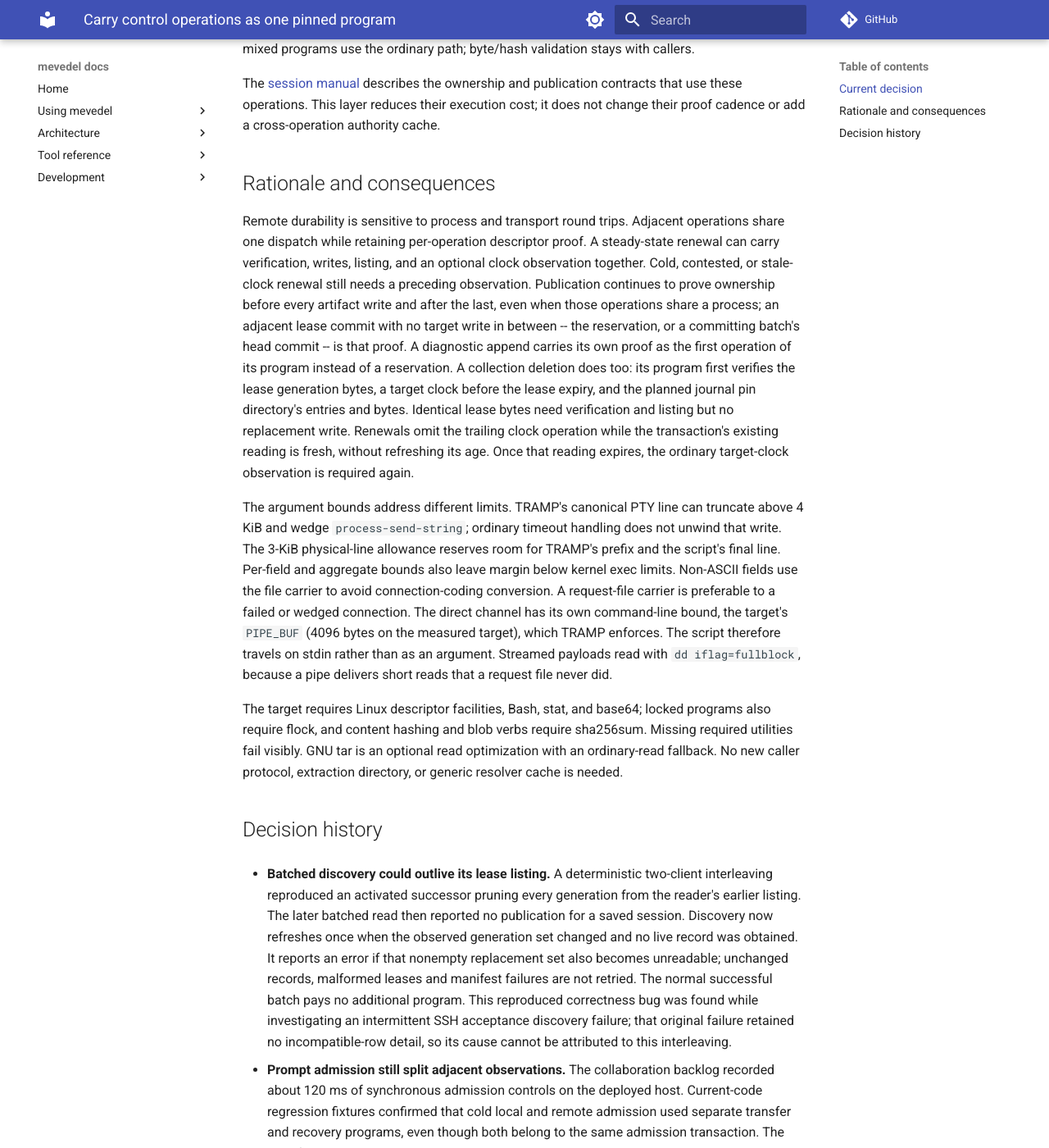
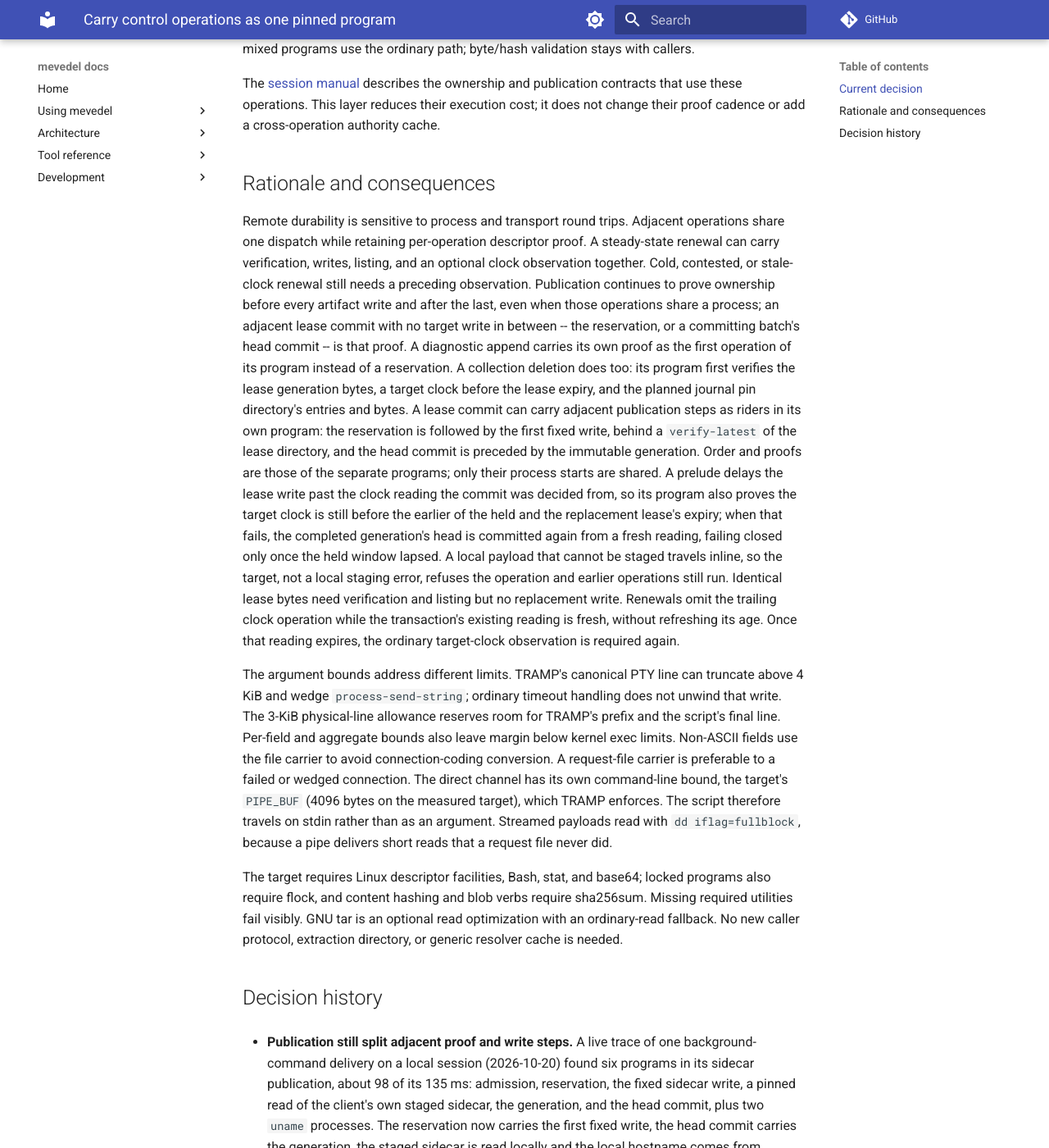
Before and after one commit to FrauH0lle/mevedel, an MkDocs documentation site: the page built from docs/adr/0101-carry-control-operations-as-one-pinned-program.md, in a window 1280 px wide and 1400 px high, scrolled down 1826 px. Shown: the whole window at 82% size. Built offline with MkDocs 1.6.1 and Material for MkDocs 9.7.7, drawn with Linux system fonts in a browser that asks for light colours; comment, search, counter and statistics services are not loaded; some of the changed text lies outside the part shown.

Commit message:
Publish a sidecar in three control programs instead of six
A background command's delivery blocked the editor for ~135 ms, ~98 ms of
it in six synchronous control programs of one sidecar publication.

- A lease commit can carry adjacent publication steps in its own program
  (riders): the reservation carries the first fixed write behind a
  verify-latest of the lease directory, and the head commit carries the
  immutable generation.  Order and proofs are unchanged.  Because the
  generation now precedes the commit's clock decision, the program proves
  the target clock is still before the earlier of the held and the new
  lease expiry; on a lapse the completed generation's head is committed
  again from a fresh reading, failing closed once the held window lapsed.
- The committing sidecar is read from its private local staging copy.
- The local hostname comes from /proc/sys/kernel/hostname, decoded as
  process output is, with uname as fallback.
- A local payload that cannot be staged travels inline, so the target
  refuses the write instead of a staging error aborting the reservation.

Measured live: 6 -> 3 programs, ~135 -> ~120 ms per delivery; the rest is
the operations' own subprocesses.

```diff
--- a/docs/adr/0101-carry-control-operations-as-one-pinned-program.md
+++ b/docs/adr/0101-carry-control-operations-as-one-pinned-program.md
@@ -97,6 +97,17 @@ its own proof as the first operation of its program instead of a reservation.
 A collection deletion does too: its program first verifies the lease generation
 bytes, a target clock before the lease expiry, and the planned journal pin
 directory's entries and bytes.
+A lease commit can carry adjacent publication steps as riders in its own
+program: the reservation is followed by the first fixed write, behind a
+`verify-latest` of the lease directory, and the head commit is preceded by the
+immutable generation. Order and proofs are those of the separate programs; only
+their process starts are shared. A prelude delays the lease write past the
+clock reading the commit was decided from, so its program also proves the
+target clock is still before the earlier of the held and the replacement
+lease's expiry; when that fails, the completed generation's head is committed
+again from a fresh reading, failing closed only once the held window lapsed.
+A local payload that cannot be staged travels inline, so the target, not
+a local staging error, refuses the operation and earlier operations still run.
 Identical lease bytes need verification and listing but no replacement write.
 Renewals omit the trailing clock operation while the transaction's existing
 reading is fresh, without refreshing its age. Once that reading expires, the
@@ -121,6 +132,24 @@ an optional read optimization with an ordinary-read fallback. No new caller
 protocol, extraction directory, or generic resolver cache is needed.
 
 ## Decision history
+
+- **Publication still split adjacent proof and write steps.** A live trace of
+  one background-command delivery on a local session (2026-10-20) found six
+  programs in its sidecar publication, about 98 of its 135 ms: admission,
+  reservation, the fixed sidecar write, a pinned read of the client's own
+  staged sidecar, the generation, and the head commit, plus two `uname`
+  processes. The reservation now carries the first fixed write, the head
+  commit carries the generation, the staged sidecar is read locally and the
+  local hostname comes from `/proc`: three programs, about 120 ms. Merged
+  programs cost close to the sum of their parts, so most of the remaining
+  time is the operations' own subprocesses, not program starts. The write
+  that rides the reservation is guarded by `verify-latest` because Lisp no
+  longer sees the reservation's listing before it; a stopped write falls back
+  to the previous separate program. Review found that the merged head commit
+  could otherwise commit an already-expired lease after a slow generation;
+  real-clock probes confirmed the guard and the fresh-clock retry. A
+  read-only agent directory also showed a local staging error ending the
+  reservation's program before it ran, reported as a lease failure.
 
 - **Batched discovery could outlive its lease listing.** A deterministic
   two-client interleaving reproduced an activated successor pruning every
```
Also changed, not shown: docs/sessions.md (+9 -0 lines), 10 other files.
